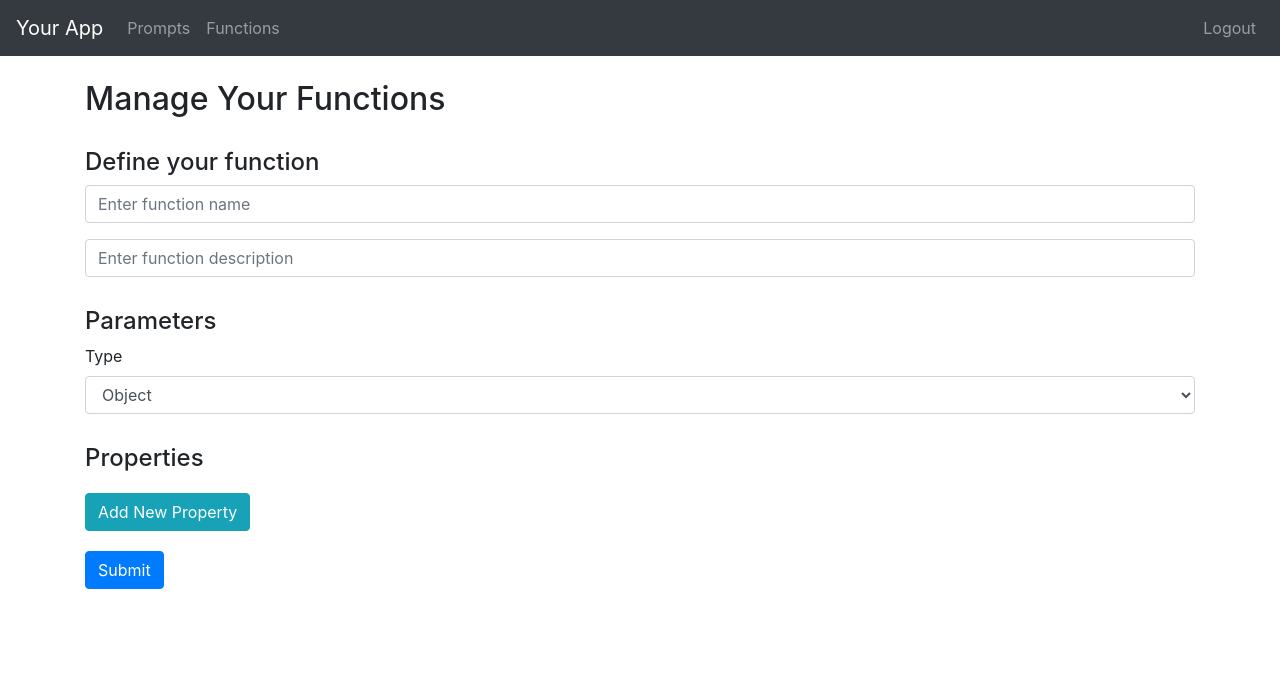
After one commit to alphatrait/prompt-block, a Flask app: page /functions in a window 1280 px wide. The commit adds this page. Shown: the top 688 px of the page. Run offline with Flask 3, Linux system fonts and the light colour scheme; the visitor is signed in with stand-in values (Sample User, id 1); data that the repository does not hold is empty; some libraries are stand-ins or nearby versions.

Commit message:
functions

```diff
--- a/app.py
+++ b/app.py
@@ -7,14 +7,17 @@ from datetime import datetime
 from bson.objectid import ObjectId
 from flask_session import Session
 from flask_bcrypt import Bcrypt
+import json
+import bleach
 
 load_dotenv()
 
 # Use environment variables
 mongo_uri = os.getenv('MONGO_URI')
 db_name = os.getenv('DATABASE_NAME')
-prompt_collection_name = os.getenv('PROMPTS_COLLECTION')
+prompts_collection_name = os.getenv('PROMPTS_COLLECTION')
 users_collection_name = os.getenv('USERS_COLLECTION')
+functions_collection_name = os.getenv('FUNCTIONS_COLLECTION')
 secret_key = os.getenv('SECRET_KEY')
 
 # Clients
@@ -24,16 +27,22 @@ client = MongoClient(mongo_uri)
 
 # Database and collections
 db = client[db_name]
-prompts_collection = db[prompt_collection_name]
+prompts_collection = db[prompts_collection_name]
 users_collection = db[users_collection_name]
+functions_collection = db[functions_collection_name]
 
 
 # Secret key for sessions (use a secure, random value in production)
 app.config['SECRET_KEY'] = secret_key
-
-# Configure session to use filesystem (instead of signed cookies)
 app.config['SESSION_TYPE'] = 'filesystem'
 Session(app)
+
+ALLOWED_TAGS = [
+    'a', 'abbr', 'b', 'blockquote', 'br', 'caption', 'code', 'col', 'colgroup',
+    'div', 'em', 'h1', 'h2', 'h3', 'h4', 'h5', 'h6', 'hr', 'i', 'img', 'li',
+    'ol', 'p', 'pre', 'q', 'small', 'span', 'strike', 'strong', 'sub', 'sup',
+    'table', 'tbody', 'td', 'tfoot', 'th', 'thead', 'tr', 'u', 'ul'
+]
 
 @app.route('/api/prompt', methods=['POST'])
 def post_prompt():
@@ -44,12 +53,15 @@ def post_prompt():
     # Use the username from the session
     username = session['username']
 
+    sanitized_content = bleach.clean(data.get('content'), tags=ALLOWED_TAGS, strip=True)
+    sanitized_description = bleach.clean(data.get('description'), tags=ALLOWED_TAGS, strip=True)
+
     # Save the prompt with the username from the session
     prompt_data = {
         'user': username,
         'name': data.get('name'),
-        'content': data.get('content'),
-        'description': data.get('description'),
+        'content': sanitized_content,
+        'description': sanitized_description,
         'timestamp': datetime.utcnow()
     }
     prompts_collection.insert_one(prompt_data)
@@ -89,6 +101,10 @@ def edit_prompt(prompt_id):
         if not all(key in data for key in ['content', 'description']):
             return jsonify({'error': 'Missing data in request'}), 400
 
+        sanitized_content = bleach.clean(data.get('content'), tags=ALLOWED_TAGS, strip=True)
+        sanitized_description = bleach.clean(data.get('description'), tags=ALLOWED_TAGS, strip=True)
+
+
         # Find the prompt to ensure it belongs to the logged-in user
         existing_prompt = prompts_collection.find_one({'_id': ObjectId(prompt_id), 'user': session['username']})
         if not existing_prompt:
@@ -97,7 +113,7 @@ def edit_prompt(prompt_id):
         # Proceed to update the prompt
         result = prompts_collection.update_one(
             {'_id': ObjectId(prompt_id)},
-            {'$set': {'description': data['description'], 'content': data['content']}}
+            {'$set': {'description': sanitized_description , 'content': sanitized_content}}
         )
 
         if result.modified_count > 0:
@@ -129,12 +145,15 @@ def get_prompt_by_name():
 
     # Find the prompt by name and user
     prompt = prompts_collection.find_one({'name': prompt_name, 'user': user['username']})
+    prompt_content = prompt.get('content', '')
+    # remove all html tags
+    prompt_content = bleach.clean(prompt_content, tags=[], strip=True)
 
     if not prompt:
         return jsonify({'error': 'Prompt not found'}), 404
 
     # Include the description in the response
-    return jsonify({'name': prompt['name'], 'content': prompt['content'], 'description': prompt.get('description', 'No description provided')}), 200
+    return jsonify({'name': prompt['name'], 'content': prompt_content, 'description': prompt.get('description', 'No description provided')}), 200
 
 
 
@@ -182,6 +201,98 @@ def index():
         return redirect(url_for('login'))  # Redirect to login if not authenticated
     return render_template('home.html')  # Show home page if authenticated
 
+@app.route('/functions')
+def functions():
+    if 'username' not in session:
+        return redirect(url_for('login'))  # Redirect to login if not authenticated
+    return render_template('functions.html')  # Show functions page if authenticated
+
+@app.route('/api/function', methods=['POST'])
+def post_function():
+    if 'username' not in session:
+        return jsonify({'error': 'User not authenticated'}), 401
+
+    data = request.json
+    username = session['username']
+
+    # Create the function data structure
+    function_data = {
+        'user': username,
+        'name': data.get('name'),
+        'description': data.get('description'),
+        'parameterType': data.get('parameterType'),
+        'properties': data.get('properties', []),
+        'timestamp': datetime.utcnow()
+    }
+
+    # Insert the new function into the collection
+    functions_collection.insert_one(function_data)
+    return jsonify({'message': 'Function saved'}), 200
+
+
+@app.route('/api/functions', methods=['GET'])
+def get_functions():
+    if 'username' not in session:
+        return jsonify({'error': 'User not authenticated'}), 401
+
+    username = session['username']
+    all_functions = functions_collection.find({'user': username}).sort("timestamp", -1)
+    return jsonify([{
+        '_id': str(function['_id']),
+        'name': function['name'],
+        'description': function.get('description', ''),
+        'parameterType': function.get('parameterType', ''),
+        'properties': function.get('properties', [])
+    } for function in all_functions])
+
+
+@app.route('/api/function/<function_id>', methods=['DELETE'])
+def delete_function(function_id):
+    try:
+        result = functions_collection.delete_one({'_id': ObjectId(function_id)})
+        if result.deleted_count > 0:
+            return jsonify({'message': 'Function deleted'}), 200
+        else:
+            return jsonify({'error': 'Function not found'}), 404
+    except Exception as e:
+        return jsonify({'error': str(e)}), 500
+
+
+@app.route('/api/function-by-name', methods=['GET'])
+def get_function_by_name():
+    key = request.args.get('key')
+    function_name = request.args.get('name')
+
+    print(f"Received API Key: {key}")  # Debug print
+    print(f"Received Function Name: {function_name}")  # Debug print
+
+    if not key or not function_name:
+        return jsonify({'error': 'Missing API key or function name'}), 400
+
+    # Check if the API key is valid
+    user = users_collection.find_one({'api_key': key})
+
+    if not user:
+        return jsonify({'error': 'Invalid API key'}), 401
+
+    function = functions_collection.find_one({'name': function_name, 'user': user['username']})
+
+    if not function:
+        return jsonify({'error': 'Function not found'}), 404
+
+    properties = function.get('properties', [])
+    properties_str = ", ".join(
+        f'"{prop["name"]}": {{"type": "{prop["type"]}", "description": "{prop["description"]}"}}'
+        for prop in properties
+    )
+
+    required = [prop['name'] for prop in properties if prop.get('required')]
+    required_str = json.dumps(required)
+
+    response_str = f'{{"name": "{function["name"]}", "description": "{function.get("description", "")}", "parameters": {{"type": "{function.get("parameterType", "object")}", "properties": {{{properties_str}}}, "required": {required_str}}}}}'
+
+    return response_str, 200, {'ContentType':'application/json'}
+
 
 if __name__ == '__main__':
     app.run(debug=False)
--- a/requirements.txt
+++ b/requirements.txt
@@ -5,3 +5,5 @@ pymongo
 python-dotenv
 flask_pymongo
 gunicorn
+collections
+bleach
--- /dev/null
+++ b/templates/functions.html
@@ -0,0 +1,303 @@
+<!DOCTYPE html>
+<html>
+
+<head>
+    <title>Your prompt App</title>
+    <link rel="stylesheet" href="https://stackpath.bootstrapcdn.com/bootstrap/4.3.1/css/bootstrap.min.css">
+    <script src="https://code.jquery.com/jquery-3.3.1.slim.min.js"></script>
+    <script src="https://cdnjs.cloudflare.com/ajax/libs/popper.js/1.14.7/umd/popper.min.js"></script>
+    <script src="https://stackpath.bootstrapcdn.com/bootstrap/4.3.1/js/bootstrap.min.js"></script>
+    <!-- Replace slim version with full version of jQuery -->
+    <script src="https://code.jquery.com/jquery-3.6.0.min.js"></script>
+
+    <!-- Bootstrap JS -->
+    <script src="https://cdnjs.cloudflare.com/ajax/libs/popper.js/1.14.7/umd/popper.min.js"></script>
+    <script src="https://stackpath.bootstrapcdn.com/bootstrap/4.3.1/js/bootstrap.min.js"></script>
+    <script src="https://cdnjs.cloudflare.com/ajax/libs/dompurify/2.3.6/purify.min.js"></script>
+    <script src="https://cdnjs.cloudflare.com/ajax/libs/dompurify/2.3.6/purify.min.js"></script>
+
+    <style>
+
+    </style>
+
+</head>
+
+<body>
+    <nav class="navbar navbar-expand-lg navbar-dark bg-dark">
+        <a class="navbar-brand" href="#">Your App</a>
+        <button class="navbar-toggler" type="button" data-toggle="collapse" data-target="#navbarNav"
+            aria-controls="navbarNav" aria-expanded="false" aria-label="Toggle navigation">
+            <span class="navbar-toggler-icon"></span>
+        </button>
+        <div class="collapse navbar-collapse" id="navbarNav">
+            <ul class="navbar-nav">
+                <li class="nav-item">
+                    <a class="nav-link" href="/">Prompts</a>
+                </li>
+                <li class="nav-item">
+                    <a class="nav-link" href="/functions">Functions</a>
+                </li>
+            </ul>
+        </div>
+        <div class="ml-auto">
+            <ul class="navbar-nav">
+                <li class="nav-item">
+                    <a class="nav-link" href="#" onclick="logoutUser()">Logout</a>
+                </li>
+            </ul>
+        </div>
+    </nav>
+
+    <div class="container mt-4">
+        <h2 style="margin-bottom:30px;">Manage Your Functions</h2>
+        <!-- Function Form -->
+        <form id="functionForm">
+            <!-- Function -->
+            <h4>Define your function</h4>
+            <div class="form-group">
+                <input type="text" class="form-control" id="functionName" placeholder="Enter function name">
+            </div>
+            <div class="form-group">
+                <input type="text" class="form-control" id="functionDescription"
+                    placeholder="Enter function description">
+            </div>
+
+            <!-- Parameters -->
+            <h4 style="margin-top:30px;">Parameters</h4>
+            <div class="form-group">
+                <label for="parameterType">Type</label>
+                <select class="form-control" id="parameterType">
+                    <option>Object</option>
+                    <!-- Add other options as needed -->
+                </select>
+            </div>
+
+            <!-- Properties -->
+            <h4 style="margin-top:30px;">Properties</h4>
+            <div id="propertiesSection">
+                <!-- Dynamic properties will be added here -->
+            </div>
+            <div style="margin:20px 0;">
+
+                <button type="button" class="btn btn-info" onclick="addNewProperty()">Add New Property</button>
+            </div>
+            <!-- Submit -->
+            <div style="margin-bottom:100px;">
+                <button type="submit" class="btn btn-primary">Submit</button>
+            </div>
+        </form>
+        <!-- After the form in your HTML -->
+        <div class="container mt-4" id="functionsContainer">
+            <div class="row" id="functionsRow">
+                <!-- Function cards will be appended here -->
+            </div>
+        </div>
+    </div>
+
+    <script>
+        function addNewProperty() {
+            var propertiesSection = document.getElementById('propertiesSection');
+            var propertyIndex = document.getElementsByClassName('property').length;
+            var propertyDiv = document.createElement('div');
+            propertyDiv.className = 'property';
+            propertyDiv.id = 'property' + propertyIndex;
+
+            propertyDiv.innerHTML = `
+                <div class="form-group">
+                    <label>Property Name</label>
+                    <input type="text" class="form-control propertyName" placeholder="Enter property name">
+                </div>
+                <div class="form-group">
+                    <label>Property Type</label>
+                    <select class="form-control propertyType">
+                        <option>string</option>
+                        <option>number</option>
+                        <option>array</option>
+                        <!-- Add other options as needed -->
+                    </select>
+                </div>
+                <div class="form-group">
+                    <label>Property Description</label>
+                    <input type="text" class="form-control propertyDescription" placeholder="Enter property description">
+                </div>
+                <div class="form-check">
+                    <input type="checkbox" class="form-check-input propertyRequired">
+                    <label class="form-check-label">Required</label>
+                </div>
+                <button type="button" class="btn btn-danger" onclick="removeProperty('${propertyIndex}')">Remove</button>
+                `;
+
+            propertiesSection.appendChild(propertyDiv);
+        }
+
+        function removeProperty(index) {
+            var propertyElement = document.getElementById('property' + index);
+            if (propertyElement) {
+                propertyElement.parentNode.removeChild(propertyElement);
+            }
+        }
+
+
+        $('#functionForm').on('submit', function (e) {
+            e.preventDefault();
+
+            var functionName = $('#functionName').val();
+            var functionDescriptionRaw = $('#functionDescription').val();
+            var parameterType = $('#parameterType').val();
+            var functionDescription = DOMPurify.sanitize(functionDescriptionRaw);
+
+
+            if (!isValidPromptName(functionName)) {
+                    alert("Prompt name can only contain uppercase, lowercase, numbers, underscore, and dash.");
+                    return; // Stop the form submission
+                }
+
+            // Collect properties
+            var properties = [];
+            $('.property').each(function () {
+                var propertyName = $(this).find('.propertyName').val();
+                var propertyType = $(this).find('.propertyType').val();
+                var propertyDescription = $(this).find('.propertyDescription').val();
+                var propertyRequired = $(this).find('.propertyRequired').is(':checked');
+
+                if (!isValidPromptName(propertyName)) {
+                    alert("Prompt name can only contain uppercase, lowercase, numbers, underscore, and dash.");
+                    return; // Stop the form submission
+                }
+
+                if (!isValidPromptName(propertyDescription)) {
+                    alert("Prompt name can only contain uppercase, lowercase, numbers, underscore, and dash.");
+                    return; // Stop the form submission
+                }
+
+
+                properties.push({
+                    name: propertyName,
+                    type: propertyType,
+                    description: propertyDescription,
+                    required: propertyRequired
+                });
+            });
+
+            // Construct function data
+            var functionData = {
+                name: functionName,
+                description: functionDescription,
+                parameterType: parameterType,
+                properties: properties
+            };
+
+            // Use AJAX to send data to the server
+            $.ajax({
+                url: '/api/function',
+                type: 'POST',
+                contentType: 'application/json',
+                data: JSON.stringify(functionData),
+                success: function (response) {
+                    console.log('Function saved:', response);
+                    document.getElementById('functionForm').reset();
+                    var propertiesSection = document.getElementById('propertiesSection');
+                    propertiesSection.innerHTML = '';
+                    fetchAndDisplayFunctions();
+                },
+                error: function (error) {
+                    console.log('Error:', error);
+                }
+            });
+        });
+
+        function fetchAndDisplayFunctions() {
+            $.ajax({
+                url: '/api/functions',
+                type: 'GET',
+                success: function (functions) {
+                    var functionsRow = document.getElementById('functionsRow');
+                    functionsRow.innerHTML = ''; // Clear existing content
+
+                    functions.forEach(function (functionData, index) {
+                        var propertiesHtml = '';
+                        if (Array.isArray(functionData.properties)) {
+                            functionData.properties.forEach(function (property) {
+                                // Add a red asterisk for required properties
+                                var requiredMark = property.required ? '<span style="color: red;">*</span>' : '';
+                                propertiesHtml += `<p>${property.name}: ${property.type} - ${property.description} ${requiredMark}</p>`;
+                            });
+                        }
+
+                        var functionCard = `
+                    <div class="col-md-12 mb-2">
+                        <div class="card h-100">
+                            <div class="card-body">
+                                <h5 class="card-title">${functionData.name}</h5>
+                                <p class="card-text">${functionData.description}</p>
+                                <div id="functionDetails${index}" style="display: none;">
+                                    <p><strong>Parameter Type:</strong> ${functionData.parameterType}</p>
+                                    <div><strong>Properties:</strong> ${propertiesHtml}</div>
+                                </div>
+                                <button class="btn btn-info" onclick="toggleFunctionDetails('functionDetails${index}')">Expand</button>
+                                <button class="btn btn-danger" onclick="deleteFunction('${functionData._id}')">Delete</button>
+                            </div>
+                        </div>
+                    </div>`;
+                        functionsRow.innerHTML += functionCard;
+                    });
+                },
+                error: function (error) {
+                    console.log('Error fetching functions:', error);
+                }
+            });
+        }
+
+
+        function toggleFunctionDetails(elementId) {
+            var detailsElement = document.getElementById(elementId);
+            var buttonElement = detailsElement ? detailsElement.nextElementSibling : null;
+
+            if (detailsElement) {
+                if (detailsElement.style.display === 'none') {
+                    detailsElement.style.display = 'block';
+                    if (buttonElement) {
+                        buttonElement.textContent = 'Hide';
+                    }
+                } else {
+                    detailsElement.style.display = 'none';
+                    if (buttonElement) {
+                        buttonElement.textContent = 'Expand';
+                    }
+                }
+            }
+        }
+
+
+        function deleteFunction(functionId) {
+            var confirmation = confirm("Are you sure you want to delete this function? This action is irreversible.");
+
+            if (confirmation) {
+                $.ajax({
+                    url: `/api/function/${functionId}`,
+                    type: 'DELETE',
+                    success: function (response) {
+                        console.log('Function deleted:', response);
+                        fetchAndDisplayFunctions(); // Refresh the function list
+                    },
+                    error: function (error) {
+                        console.log('Error:', error);
+                    }
+                });
+            }
+        }
+
+        function isValidPromptName(name) {
+            const regex = /^[a-zA-Z0-9_-]+$/;
+            return regex.test(name);
+        }
+
+        // Call this when the page loads
+        $(document).ready(function () {
+            fetchAndDisplayFunctions();
+        });
+
+    </script>
+</body>
+
+</html>
```
Also changed, not shown: templates/home.html (+85 -27 lines).
